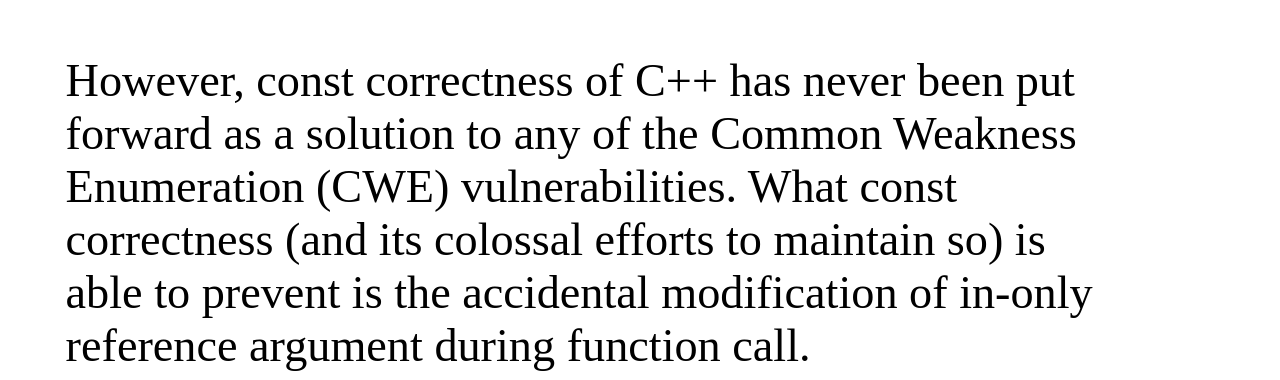
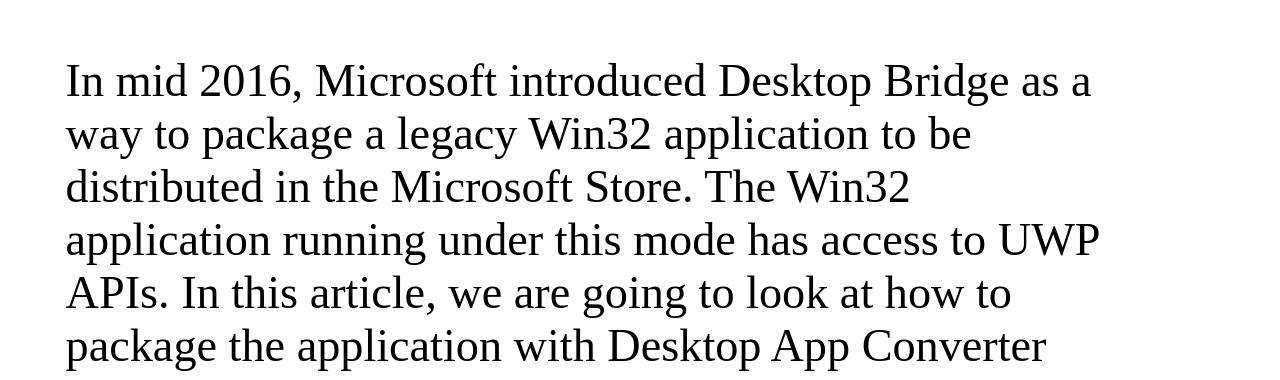
Before and after one commit to shaovoon/shaovoon.github.io, a plain HTML site: page article/temp.html in a window 1280 px wide. Shown: the top 380 px of the page. Drawn offline with Linux system fonts and the light colour scheme.

Commit message:
Update temp.html

```diff
--- a/article/temp.html
+++ b/article/temp.html
@@ -6,7 +6,7 @@
 <body id="outer">
 <div id="inner">
 
-<p>However, const correctness of C++ has never been put forward as a solution to any of the Common Weakness Enumeration (CWE) vulnerabilities. What const correctness (and its colossal efforts to maintain so) is able to prevent is the accidental modification of in-only reference argument during function call.</p>
+<p>In mid 2016, Microsoft introduced Desktop Bridge as a way to package a legacy Win32 application to be distributed in the Microsoft Store. The Win32 application running under this mode has access to UWP APIs. In this article, we are going to look at how to package the application with Desktop App Converter and MSIX Packaging Tool and certify the app with the App Certification, all of which you can download for free in the Microsoft Store. Desktop App Converter has been superceded by MSIX Packaging Tool in late 2018. The former is a commandline tool while the latter is a GUI tool. Both have their own pros and cons. As with commandline, the same command can be copied and pasted directly into command prompt and easily automated with a build script but with a GUI, options and information have to be retyped in UI every single time.</p>
 
 <div class="outer_obj"><h2>What keeps Bjarne Stroustrup up at night?</h2></div>
 
```
